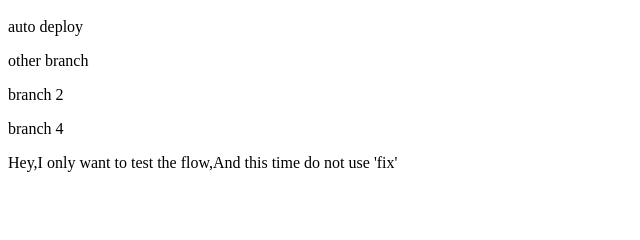
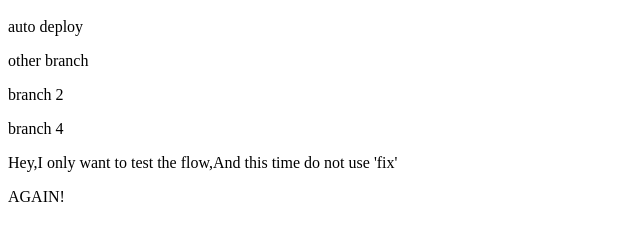
Before and after one commit to opsttan/my-site-github, a plain HTML site: page index.html in a window 1280 px wide. Shown: the part 48-288 px from the top of the page, without its empty margins (0-640 px from the left). Drawn offline with Linux system fonts and the light colour scheme.

Commit message:
fix #6 again

```diff
--- a/index.html
+++ b/index.html
@@ -6,5 +6,6 @@
 <p>branch 2</p>
 <p>branch 4</p>
 <p>Hey,I only want to test the flow,And this time do not use 'fix'</p>
+<p>AGAIN!</p>
 </body>
 </html>
```
